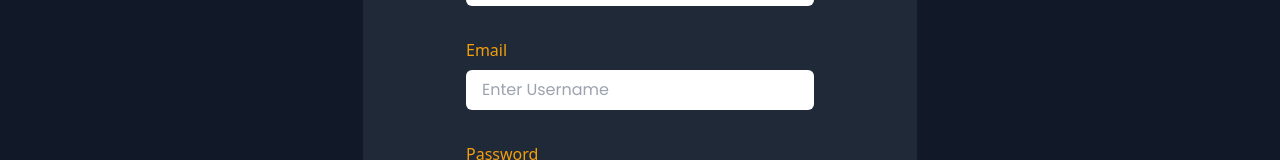
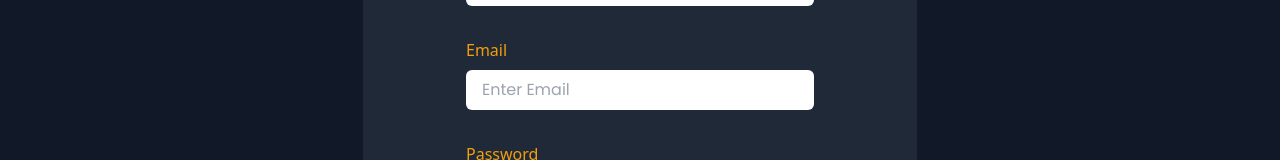
Before and after one commit to k1nho/Elokint, a React (Create React App) app in the folder frontend/: page /register in a window 1280 px wide. Shown: the part 718-878 px from the top of the page. Built offline with nearby package versions, Linux system fonts and the light colour scheme; no server answers.

Commit message:
update register styling

```diff
--- a/frontend/src/components/userAuth/Register.tsx
+++ b/frontend/src/components/userAuth/Register.tsx
@@ -237,7 +237,7 @@ const Register: React.FC<Iprops> = ({ authSetter }) => {
                   id="email"
                   name="email"
                   value={inputs.email}
-                  placeholder="Enter Username"
+                  placeholder="Enter Email"
                   type="text"
                   onChange={(e) => handleChange(e)}
                 />
```
